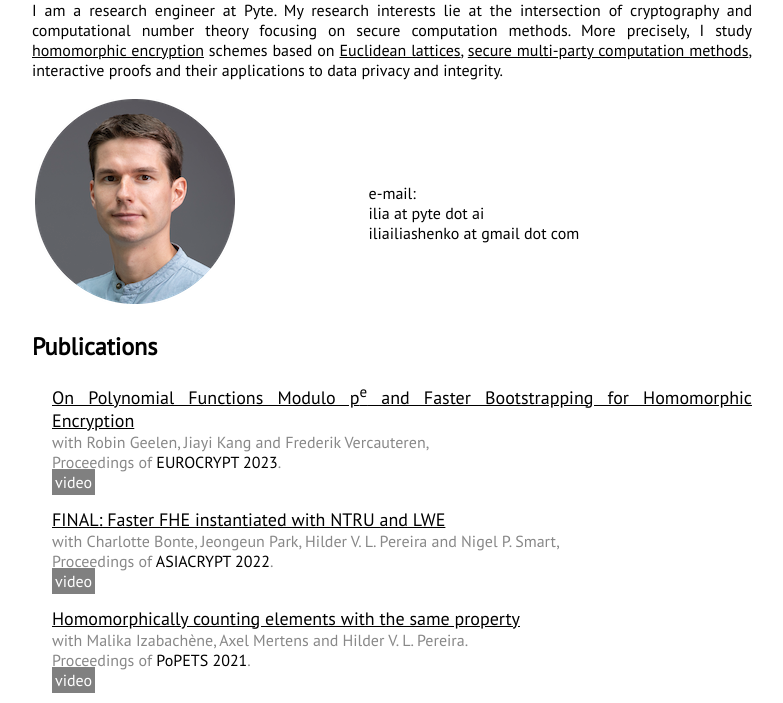
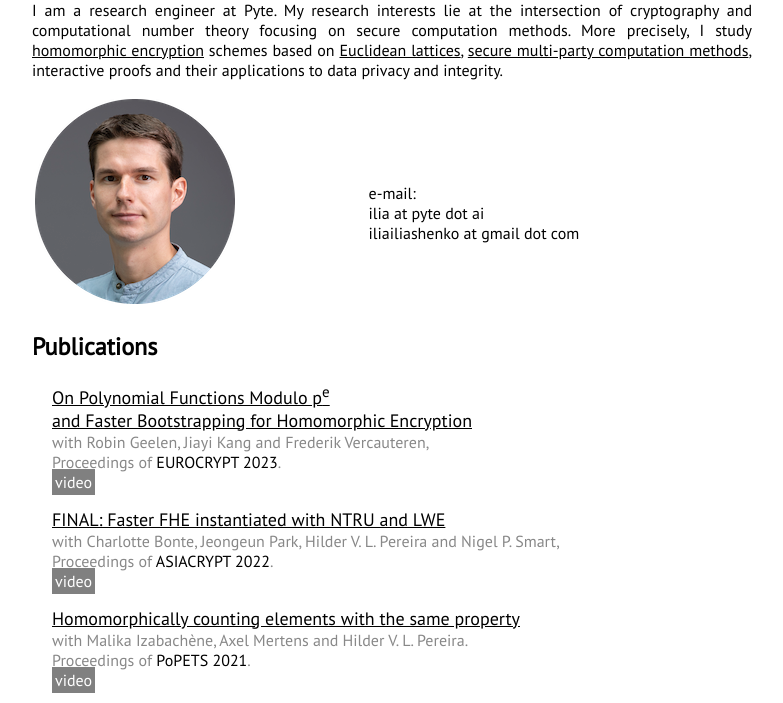
Before and after one commit to iliailia/iliailia.github.io, a plain HTML site: page index.html in a window 1280 px wide. Shown: the part 95-798 px from the top of the page, without its empty margins (258-1041 px from the left). Drawn offline with nearby package versions, Linux system fonts and the light colour scheme; some packages are replaced by stand-ins of ours.

Commit message:
Line break

```diff
--- a/index.html
+++ b/index.html
@@ -60,7 +60,8 @@
 				<h2>Publications</h2>
 					<!--TODO: bibtex-->
 					<p>
-						<a href="https://eprint.iacr.org/2022/1364.pdf" class="paper_title">On Polynomial Functions Modulo p<sup>e</sup> and Faster Bootstrapping for Homomorphic Encryption</a>
+						<a href="https://eprint.iacr.org/2022/1364.pdf" class="paper_title">On Polynomial Functions Modulo p<sup>e</sup>
+						<br>and Faster Bootstrapping for Homomorphic Encryption</a>
 						<span class="hide">
 							<br>with Robin Geelen, Jiayi Kang and Frederik Vercauteren,
 							<br>Proceedings of <span class="emph">EUROCRYPT 2023</span>.
```
